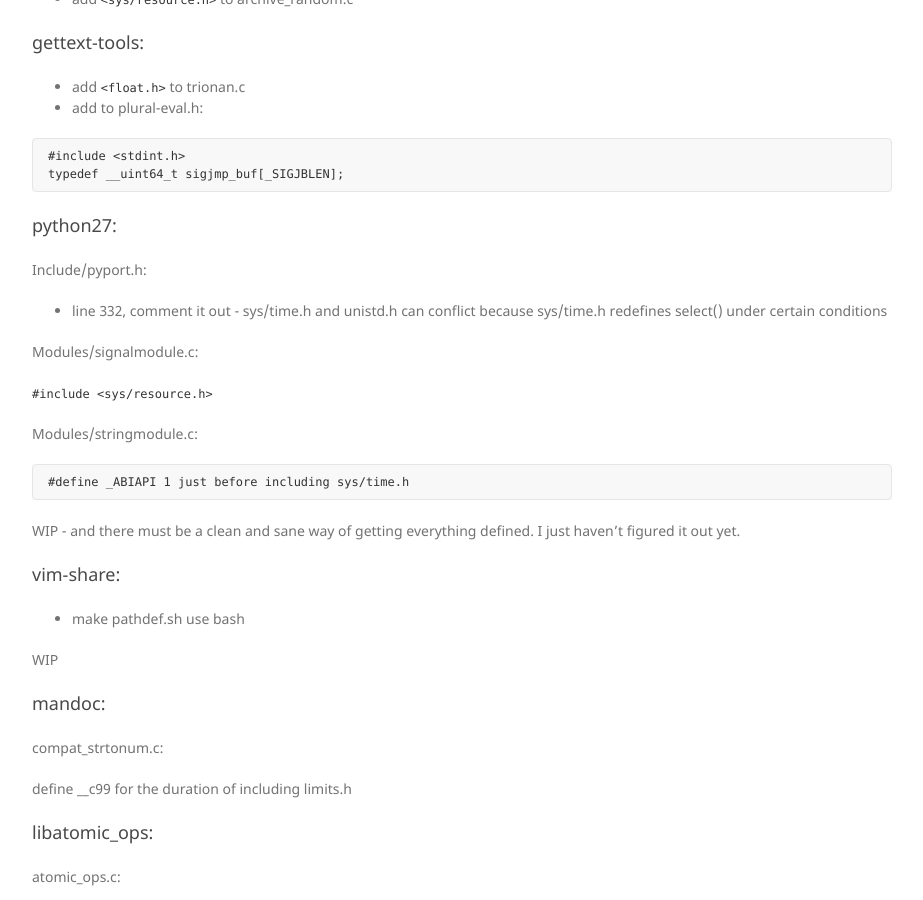
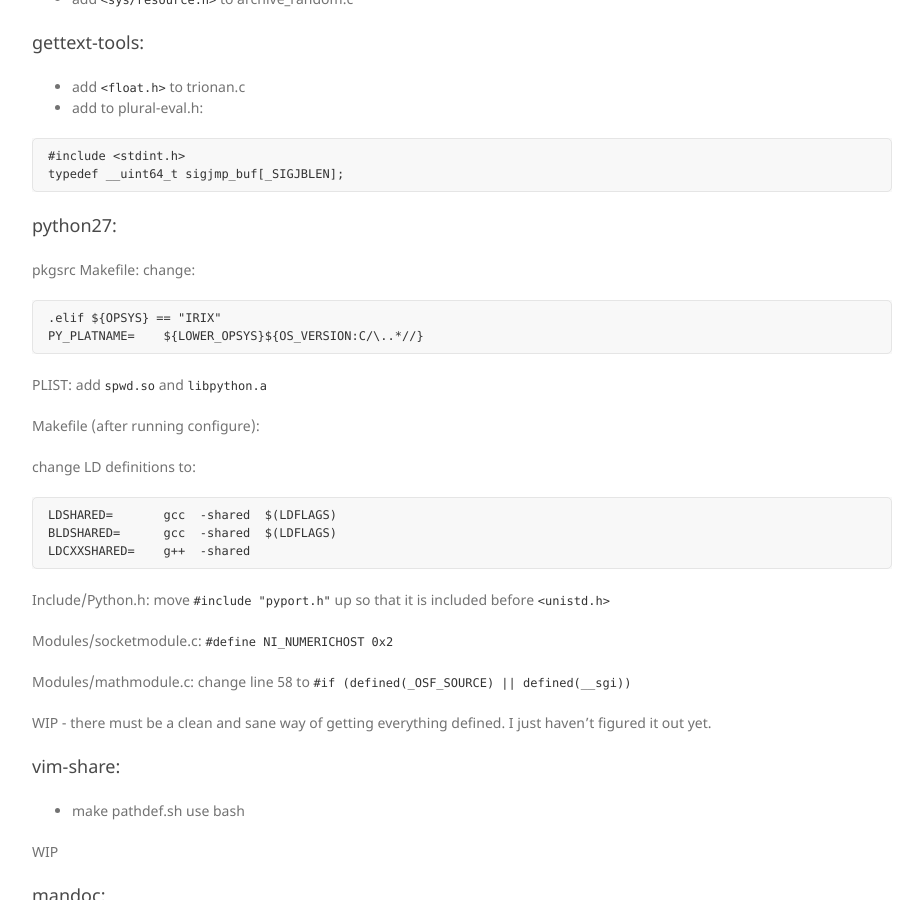
Before and after one commit to sgidevnet/sgidevnet.github.io, a Jekyll site: the page built from wiki/pkgsrc_build_notes.md, in a window 1280 px wide and 900 px high, scrolled down 3473 px. Shown: the whole window, without its empty margins (338-1261 px from the left). Built offline with Jekyll 4.4.1, drawn with Linux system fonts in a browser that asks for light colours; nearby versions of some CDN libraries; our own code applies the rules of GitHub Pages for plain Markdown files.

Commit message:
finally - how to build python27

````diff
--- a/wiki/pkgsrc_build_notes.md
+++ b/wiki/pkgsrc_build_notes.md
@@ -173,22 +173,36 @@ typedef __uint64_t sigjmp_buf[_SIGJBLEN];
 ```
 
 ##### python27:
-Include/pyport.h:
-
-* line 332, comment it out - sys/time.h and unistd.h can conflict
-  because sys/time.h redefines select() under certain conditions
-
-Modules/signalmodule.c:
-
-`#include <sys/resource.h>`
-
-Modules/stringmodule.c:
-
+pkgsrc Makefile:
+change:
 ```
-#define _ABIAPI 1 just before including sys/time.h
+.elif ${OPSYS} == "IRIX"
+PY_PLATNAME=    ${LOWER_OPSYS}${OS_VERSION:C/\..*//}
 ```
 
-WIP - and there must be a clean and sane way of getting everything defined. I just haven't figured it out yet.
+PLIST:
+add `spwd.so` and `libpython.a`
+
+Makefile (after running configure):
+
+change LD definitions to:
+```
+LDSHARED=       gcc  -shared  $(LDFLAGS)
+BLDSHARED=      gcc  -shared  $(LDFLAGS)
+LDCXXSHARED=    g++  -shared
+```
+
+Include/Python.h:
+move `#include "pyport.h"` up so that it is included before `<unistd.h>`
+
+Modules/socketmodule.c:
+`#define NI_NUMERICHOST  0x2`
+
+Modules/mathmodule.c:
+change line 58 to
+`#if (defined(_OSF_SOURCE) || defined(__sgi))`
+
+WIP - there must be a clean and sane way of getting everything defined. I just haven't figured it out yet.
 
 ##### vim-share:
 * make pathdef.sh use bash
````
